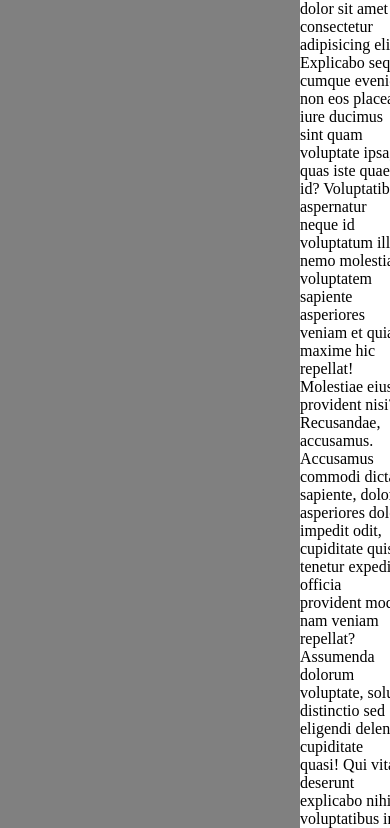
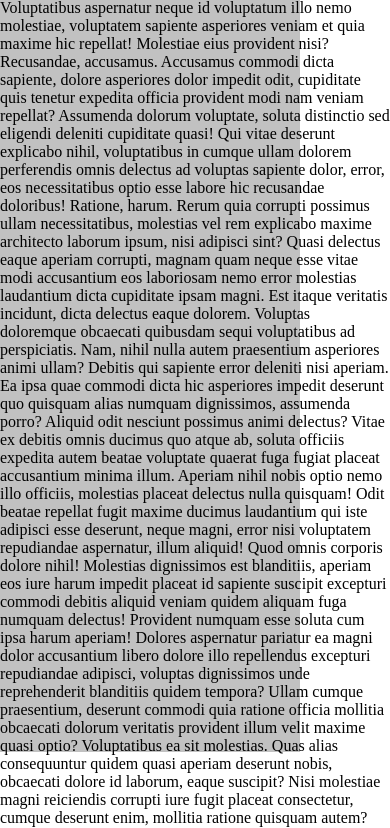
Before and after one commit to Giriraj100/Responsive-Page-Using-Grid, a plain HTML site: page index.html in a window 390 px wide. Shown: the part 142-970 px from the top of the page. Drawn offline with Linux system fonts and the light colour scheme; a script that the page names is missing.

Commit message:
Css enhancement

```diff
--- a/style.css
+++ b/style.css
@@ -22,6 +22,10 @@ nav{
     padding:1em;
 }
 aside{
+    height:calc(100vh);
+    top:50.4px;
+    position:sticky;
+    align-self:start;
     grid-area:sidebar;
     background-color:grey;
 }
@@ -34,3 +38,14 @@ footer{
     color:white;
     padding:2em;
 }
+
+@media(max-width:800px){
+   body{
+    grid-template-columns:1fr;
+   }
+   aside{
+    position:fixed;
+    width:300px;
+    background-color:#0000003e;
+   }
+}
```
